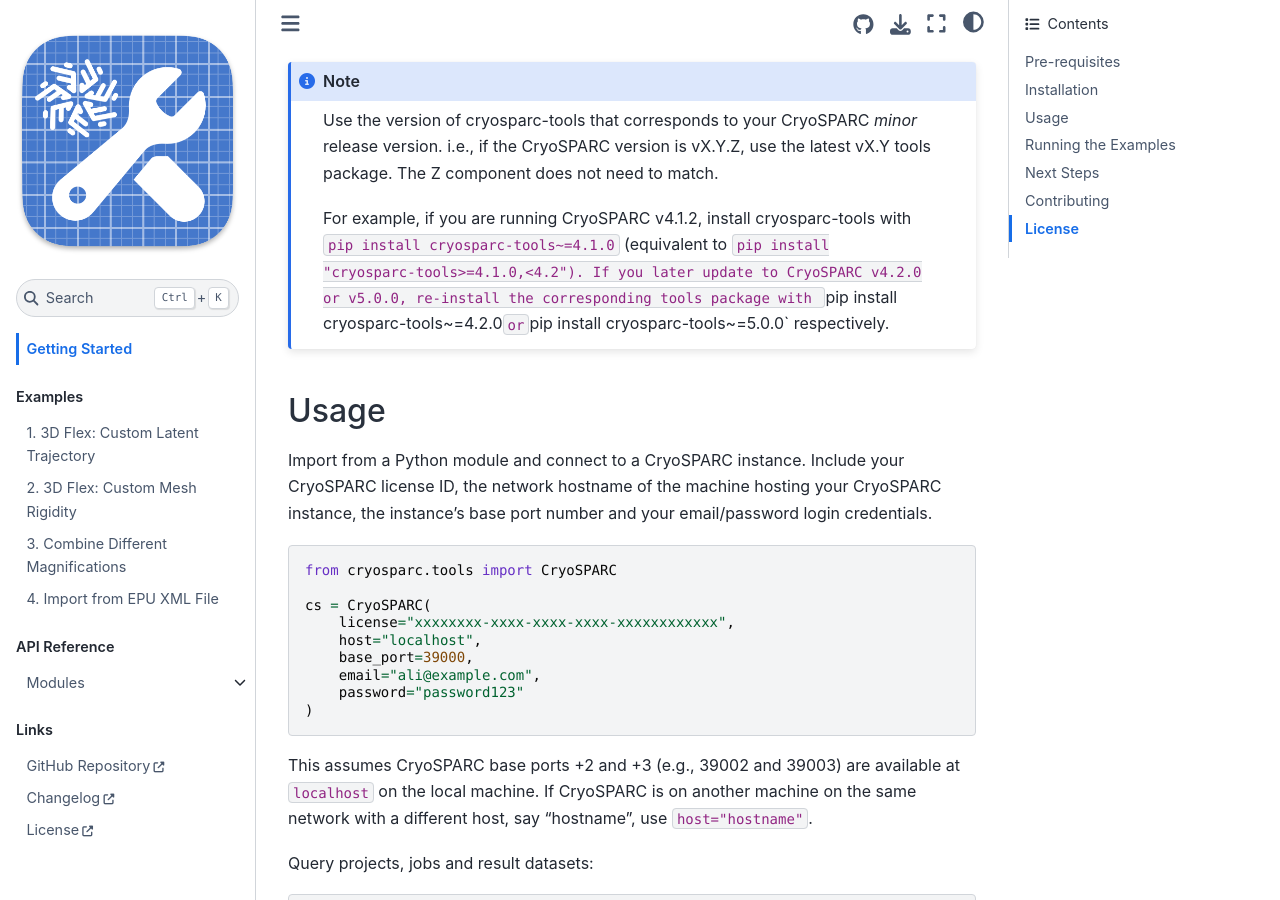
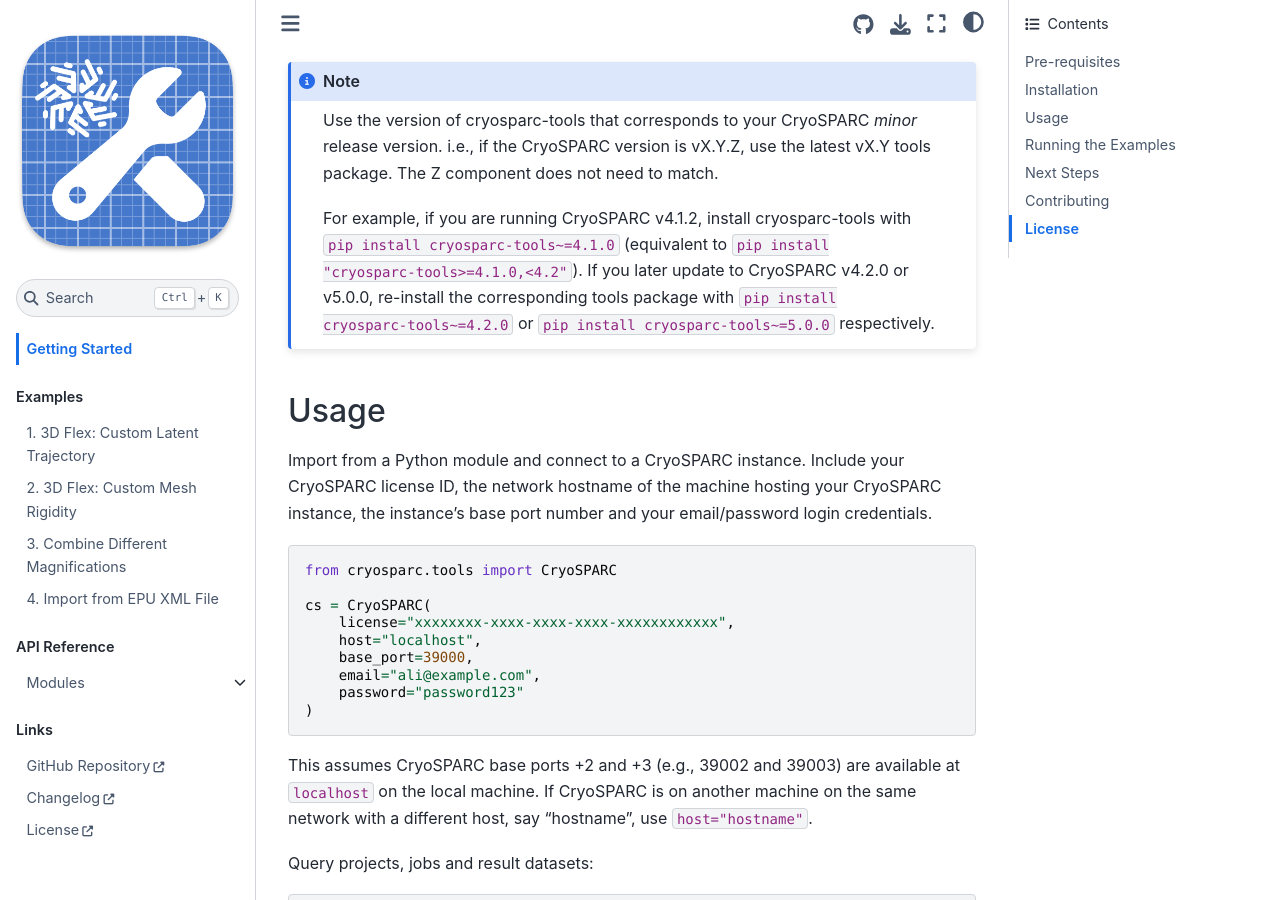
Before and after one commit to cryoem-uoft/cryosparc-tools, a Jupyter Book: the page built from docs/intro.md, in a window 1280 px wide and 900 px high, scrolled down 1837 px. Built offline with Jupyter Book 1.0.4 settings and Sphinx 7.4.7 and the Sphinx Book theme 1.1.4, drawn with Linux system fonts in a browser that asks for light colours; pages that are not in the unit, such as notebooks, are missing from menus.

Commit message:
docs: restore missing backtick

```diff
--- a/docs/intro.md
+++ b/docs/intro.md
@@ -48,7 +48,7 @@ release version. i.e., if the CryoSPARC version is vX.Y.Z, use the latest vX.Y
 tools package. The Z component does not need to match.
 
 For example, if you are running CryoSPARC v4.1.2, install cryosparc-tools with
-`pip install cryosparc-tools~=4.1.0` (equivalent to `pip install "cryosparc-tools>=4.1.0,<4.2").
+`pip install cryosparc-tools~=4.1.0` (equivalent to `pip install "cryosparc-tools>=4.1.0,<4.2"`).
 If you later update to CryoSPARC v4.2.0 or v5.0.0, re-install the corresponding
 tools package with `pip install cryosparc-tools~=4.2.0` or
 `pip install cryosparc-tools~=5.0.0` respectively.
```
